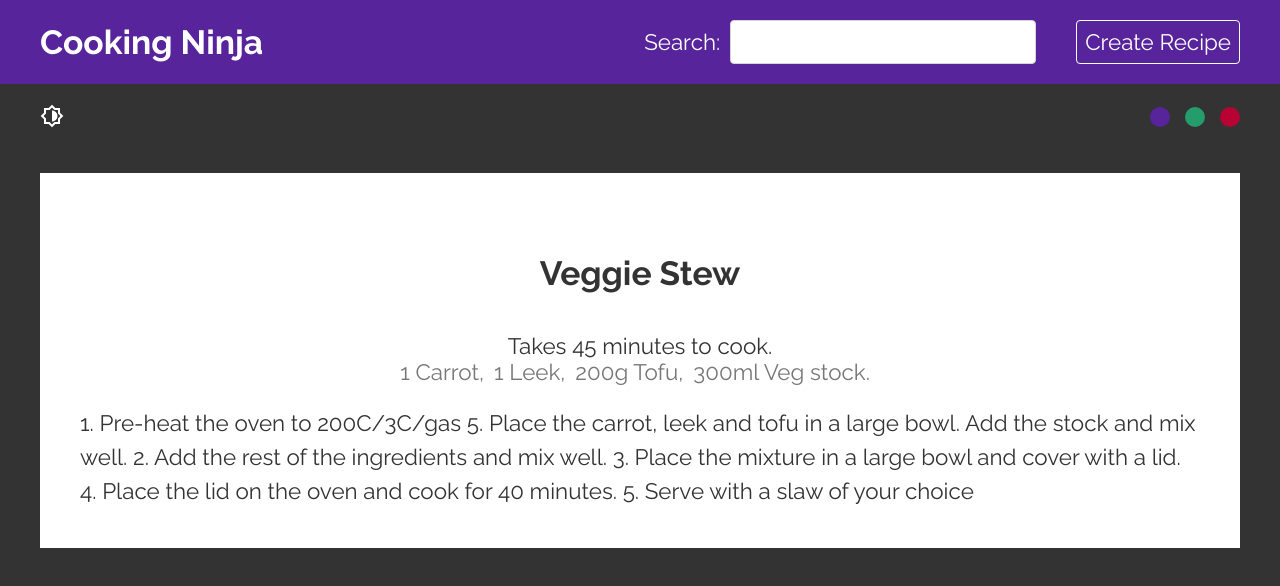
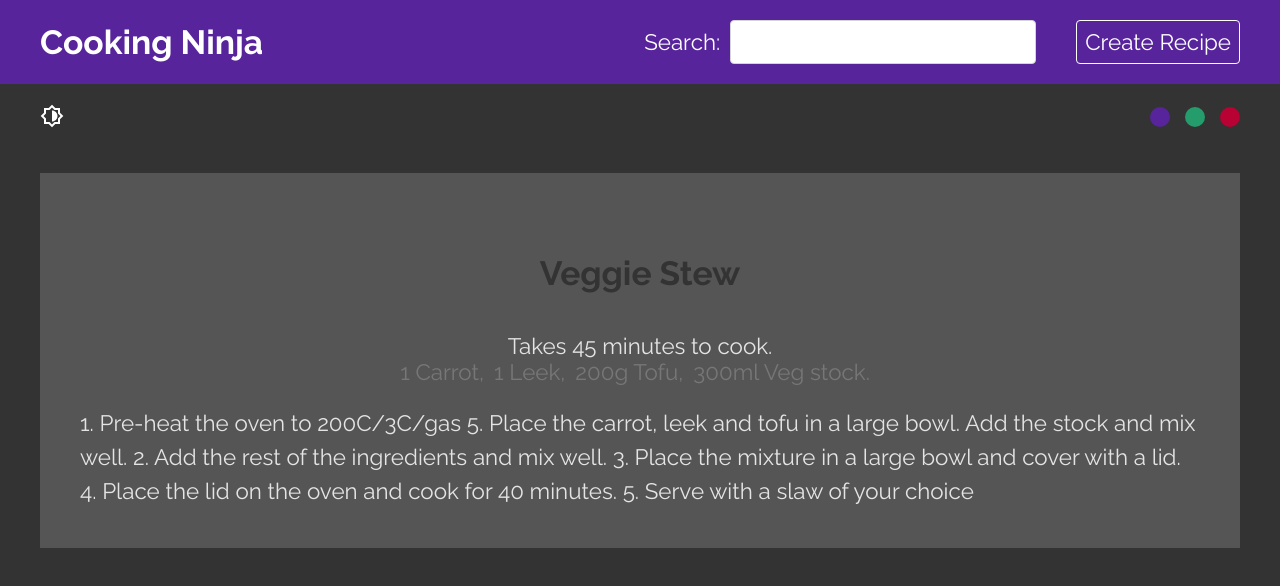
Before and after one commit to JAYMAC1/cooking-ninja, a React (Create React App) app: page /recipes/1 in a window 1280 px wide. Shown: the top 586 px of the page. Built offline with nearby package versions, Linux system fonts and the light colour scheme; data requests are answered from the project's data file.

Commit message:
imported useTheme to read the selected mode (dark/light) and applied styles to css

```diff
--- a/src/pages/recipe/Recipe.css
+++ b/src/pages/recipe/Recipe.css
@@ -27,3 +27,8 @@
   text-align: left;
   line-height: 1.5em;
 }
+/* dark mode */
+.recipe.dark {
+  background: #555;
+  color: #e4e4e4;
+}
--- a/src/pages/recipe/Recipe.js
+++ b/src/pages/recipe/Recipe.js
@@ -1,5 +1,6 @@
 import { useParams } from 'react-router-dom'
 import { useFetch } from '../../hooks/useFetch'
+import { useTheme } from '../../hooks/useTheme'
 // Styles
 import './Recipe.css'
 
@@ -7,9 +8,9 @@ const Recipe = () => {
   const { id } = useParams()
   const url = `http://localhost:3000/recipes/${id}`
   const { data: recipe, isPending, error } = useFetch(url)
-
+  const { mode } = useTheme()
   return (
-    <div className='recipe'>
+    <div className={`recipe ${mode}`}>
       {error && <p className='error'>{error}</p>}
       {isPending && <p className='loading'>Loading...</p>}
       {recipe && (
```
